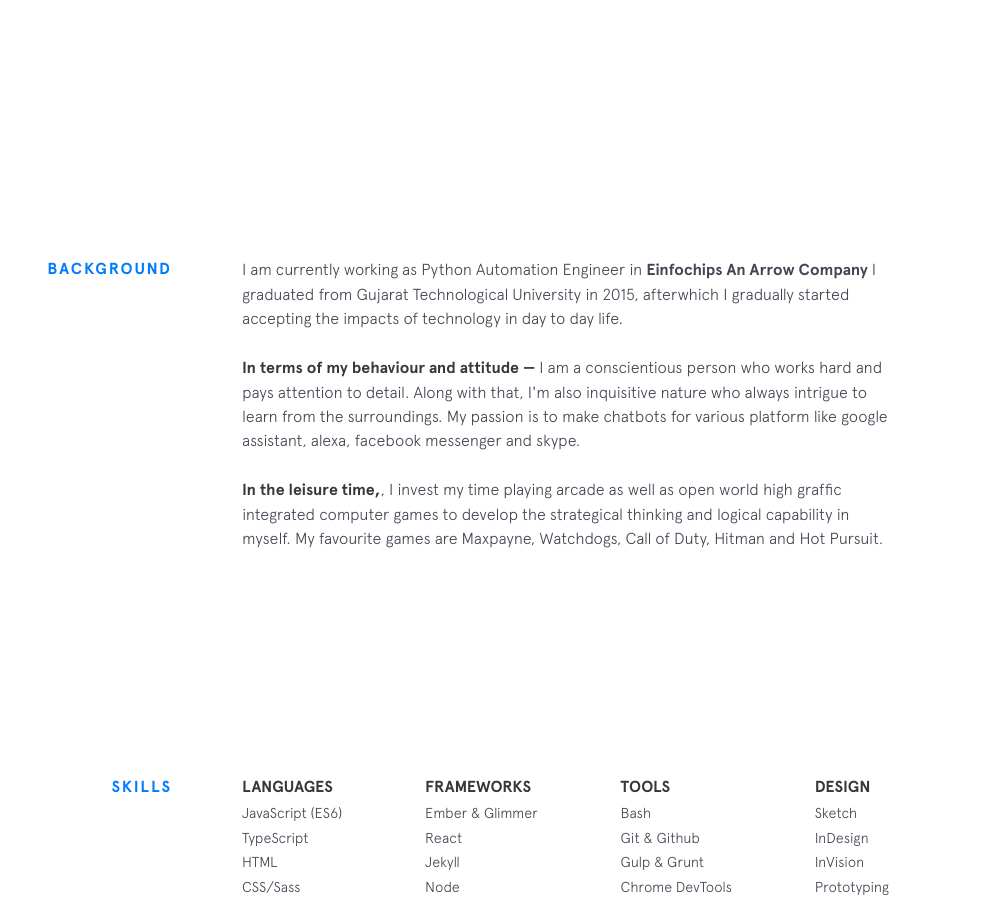
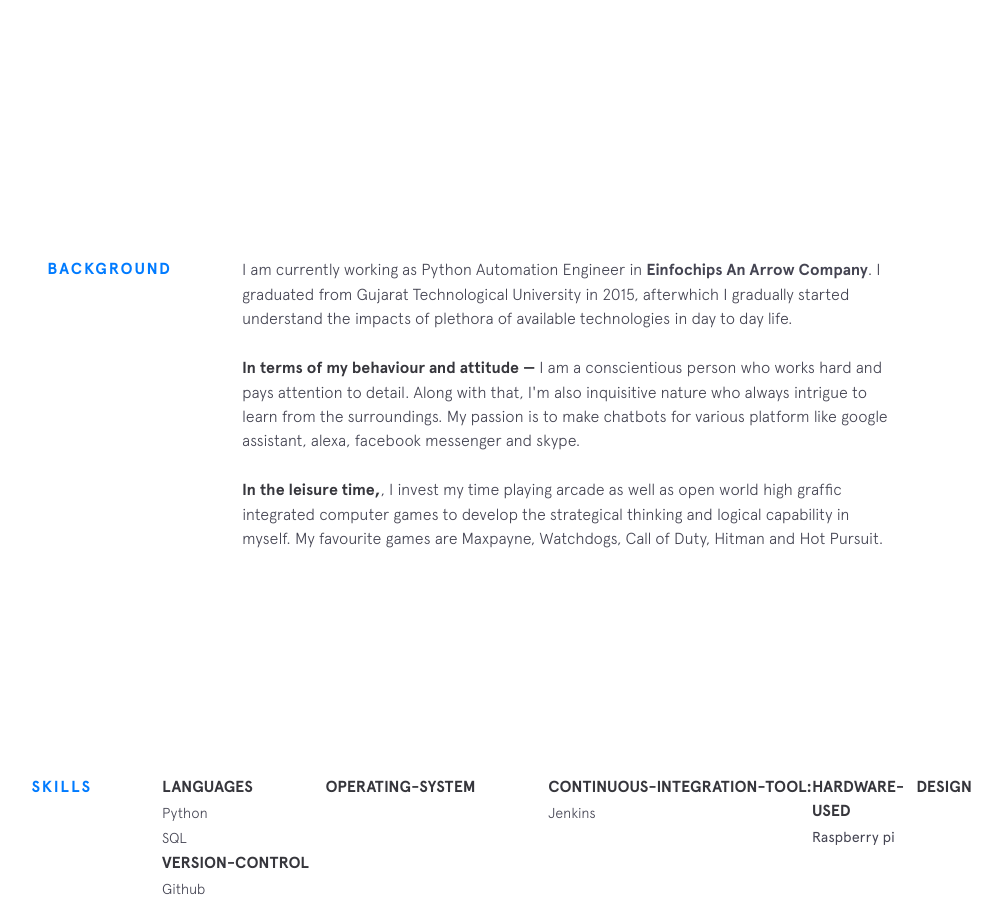
Before and after one commit to koshtinikhilesh/koshtinikhilesh.github.io, a Jekyll site: the page built from index.html, in a window 1280 px wide and 900 px high, scrolled down 743 px. Shown: the whole window, without its empty margins (208-1210 px from the left). Built offline with Jekyll 4.4.1, drawn with Linux system fonts in a browser that asks for light colours; nearby versions of some CDN libraries; some of the changed text lies outside the part shown.

```diff
--- a/_data/skills.yml
+++ b/_data/skills.yml
@@ -1,33 +1,29 @@
 languages:
-  - item: JavaScript (ES6)
-  - item: TypeScript
-  - item: HTML
-  - item: CSS/Sass
   - item: Python
   - item: SQL
-  - item: R
 
-frameworks:
-  - item: Ember & Glimmer
-  - item: React
-  - item: Jekyll
-  - item: Node
-  - item: D3
-  - item: Wordpress
-  - item: Timber
+technologies:
+  - item: Automation
+  - item: Digital Signage
 
-tools:
-  - item: Bash
-  - item: Git & Github
-  - item: Gulp & Grunt
-  - item: Chrome DevTools
-  - item: Postman
-  - item: MongoDB
 
-design:
-  - item: Sketch
-  - item: InDesign
-  - item: InVision
-  - item: Prototyping
-  - item: Wireframing
-  - item: User Testing
+Operating-System:
+  - item: Embedded Linux
+  - item: Windows
+  - item: Flavors of Linux:- Ubuntu, Fedora, and CentOs
+
+Continuous-Integration-Tool:
+  - item: Jenkins
+
+Version-Control:
+  - item: Github
+
+
+Protocols-used :
+  - item: SNMP
+  - item: FTP
+  - item: HTTP
+  - item: TCP/IP
+
+Hardware-used:
+  - item: Raspberry pi
--- a/_includes/background.html
+++ b/_includes/background.html
@@ -3,7 +3,7 @@
   <div class="section__content">
     <p>
       I am currently working as Python Automation Engineer in
-      <a class="underline-link" href="https://www.einfochips.com/" target="_blank">Einfochips An Arrow Company</a> I graduated from Gujarat Technological University in 2015, afterwhich I gradually started accepting the impacts of technology in day to day life.
+      <a class="underline-link" href="https://www.einfochips.com/" target="_blank">Einfochips An Arrow Company</a>. I graduated from Gujarat Technological University in 2015, afterwhich I gradually started understand the impacts of plethora of available technologies in day to day life.
 
 
     </p>
--- a/_includes/intro.html
+++ b/_includes/intro.html
@@ -1,5 +1,5 @@
 <header class="intro">
-  <h1 class="intro__hello">Hello!
+  <h1 class="intro__hello">Hello! Bonjour!
     <span class="emoji wave-hand animated"></span>
   </h1>
 
--- a/_includes/skills.html
+++ b/_includes/skills.html
@@ -12,18 +12,36 @@
         </ul>
       </div>
       <div class="skillz__category">
-        <div class="skillz__category__label">Frameworks</div>
+        <div class="skillz__category__label">Operating-System</div>
         <ul>
-          {% for framework in site.data.skills.frameworks %}
-          <li class="skillz__category__item">{{framework.item}}</li>
+          {% for operating_system in site.data.skills.Operating-System.%}
+          <li class="skillz__category__item">{{Operating.item}}</li>
           {% endfor %}
         </ul>
       </div>
       <div class="skillz__category">
-        <div class="skillz__category__label">Tools</div>
+        <div class="skillz__category__label">Continuous-Integration-Tool:</div>
         <ul>
-          {% for tool in site.data.skills.tools %}
+          {% for tool in site.data.skills.Continuous-Integration-Tool: %}
           <li class="skillz__category__item">{{tool.item}}</li>
+          {% endfor %}
+        </ul>
+      </div>
+      </div>
+      <div class="skillz__category">
+        <div class="skillz__category__label">Version-Control</div>
+        <ul>
+          {% for version in site.data.skills.Version-Control %}
+          <li class="skillz__category__item">{{version.item}}</li>
+          {% endfor %}
+        </ul>
+      </div>
+      </div>
+      <div class="skillz__category">
+        <div class="skillz__category__label">Hardware-used</div>
+        <ul>
+          {% for hardware in site.data.skills.Hardware-used %}
+          <li class="skillz__category__item">{{hardware.item}}</li>
           {% endfor %}
         </ul>
       </div>
```
